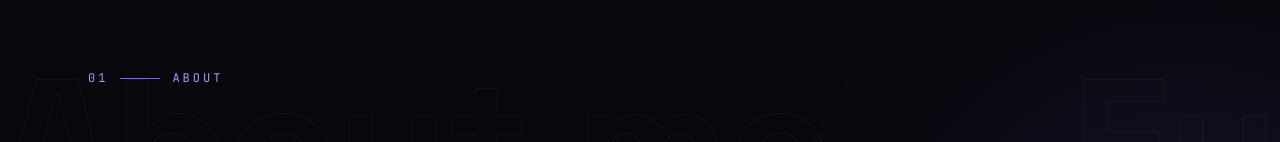
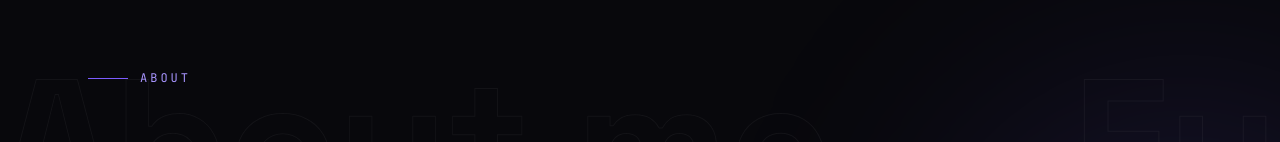
Before and after one commit to MadhawaPrabhath/my-Portfolio, a Next.js app: page / in a window 1280 px wide. Shown: the part 810-952 px from the top of the page. Built offline with nearby package versions, Linux system fonts and the light colour scheme; no server answers.

Commit message:
remove hedding number from section heading

```diff
--- a/src/components/ui/SectionHeading.tsx
+++ b/src/components/ui/SectionHeading.tsx
@@ -3,7 +3,8 @@
 import { motion } from "framer-motion";
 
 type Props = {
-  index: string;
+  /** Section number — no longer displayed (kept so existing call sites still compile). */
+  index?: string;
   eyebrow: string;
   /** id of the heading element (used by aria-labelledby on the section) */
   id: string;
@@ -13,10 +14,10 @@ type Props = {
 };
 
 /**
- * Section label: "01 —— About" (+ optional description).
+ * Section label: "—— About" (+ optional description).
  * The label itself is the section's <h2>, so the page keeps a proper heading outline.
  */
-export default function SectionHeading({ index, eyebrow, id, description, className = "mb-14 md:mb-20" }: Props) {
+export default function SectionHeading({ eyebrow, id, description, className = "mb-14 md:mb-20" }: Props) {
   return (
     <div className={className}>
       <motion.h2
@@ -27,7 +28,6 @@ export default function SectionHeading({ index, eyebrow, id, description, classN
         transition={{ duration: 0.6 }}
         className="flex items-center gap-3 font-mono text-xs uppercase tracking-[0.25em] text-accent-soft"
       >
-        <span aria-hidden="true">{index}</span>
         <span className="h-px w-10 bg-accent" aria-hidden="true" />
         <span>{eyebrow}</span>
       </motion.h2>
```
